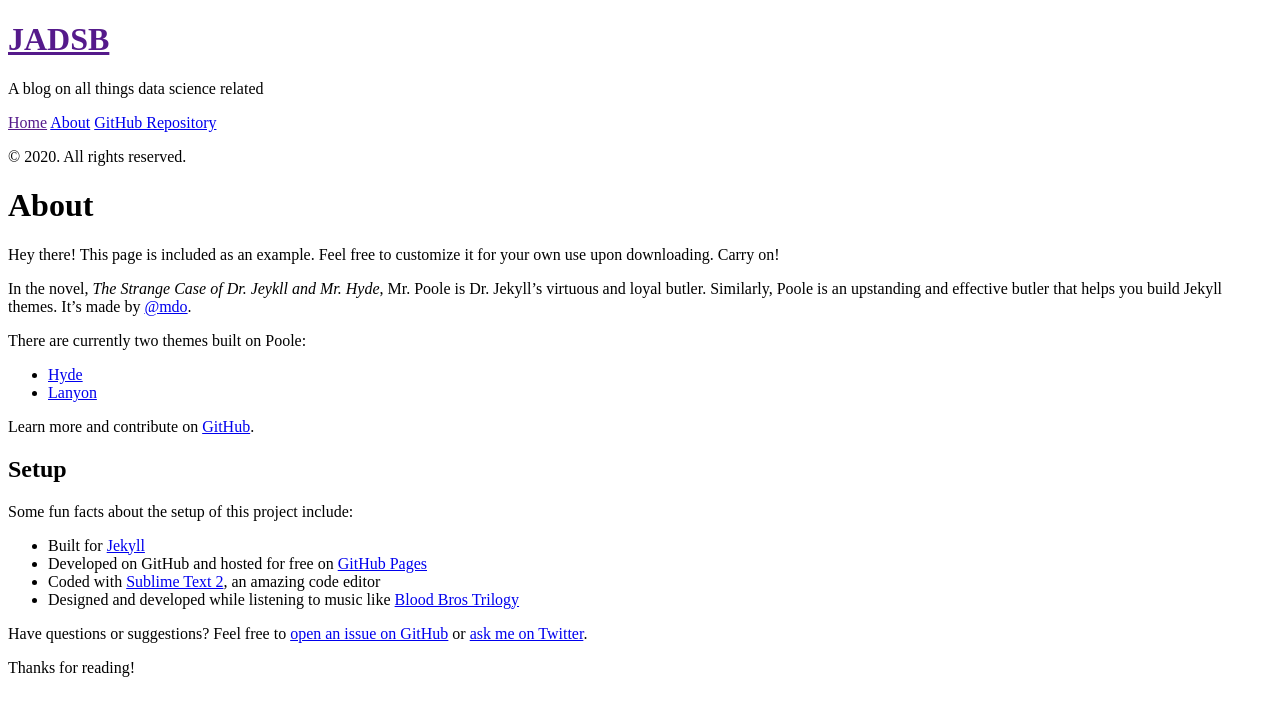
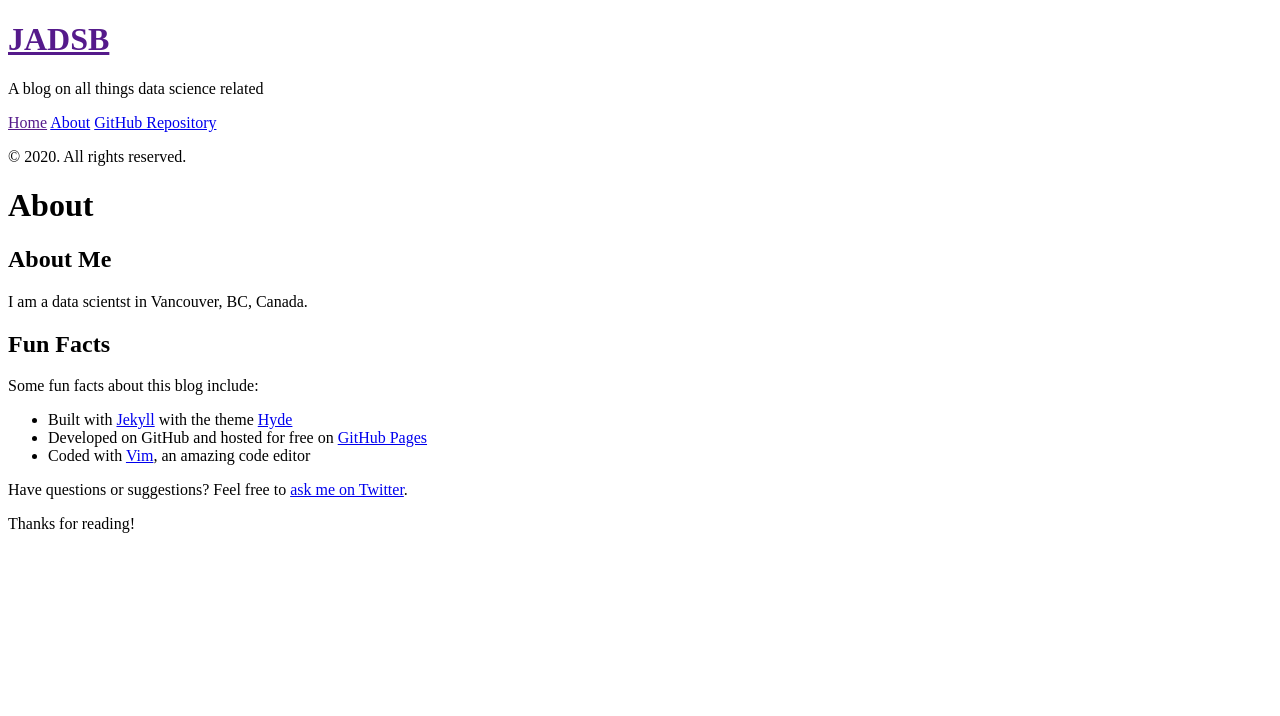
Before and after one commit to Saltwater-City/bslc.github.io, a Jekyll site: the page built from about.md, in a window 1280 px wide. Shown: the top 716 px of the page. Built offline with Jekyll 4.4.1, drawn with Linux system fonts in a browser that asks for light colours; Markdown is read by kramdown in place of the engine named in the settings.

Commit message:
added comment and changed the about page

```diff
--- a/_config.yml
+++ b/_config.yml
@@ -11,7 +11,7 @@ title:            JADSB
 tagline:          'Just Another Data Science Blog'
 description:      'A blog on all things data science related'
 # 'A brazen two-column <a href="http://jekyllrb.com" target="_blank">Jekyll</a> theme that pairs a prominent sidebar with uncomplicated content. Made by <a href="https://twitter.com/mdo" target="_blank">@mdo</a>.'
-url:              http://hyde.getpoole.com
+url:              http://bslc.github.io
 baseurl:          /
 
 author:
--- a/_includes/sidebar.html
+++ b/_includes/sidebar.html
@@ -1,3 +1,4 @@
+<!-- This page controls the side bar of the site -->
 <div class="sidebar">
   <div class="container sidebar-sticky">
     <div class="sidebar-about">
--- a/about.md
+++ b/about.md
@@ -3,6 +3,7 @@ layout: page
 title: About
 ---
 
+<!--
 <p class="message">
   Hey there! This page is included as an example. Feel free to customize it for your own use upon downloading. Carry on!
 </p>
@@ -11,20 +12,20 @@ In the novel, *The Strange Case of Dr. Jeykll and Mr. Hyde*, Mr. Poole is Dr. Je
 
 There are currently two themes built on Poole:
 
-* [Hyde](http://hyde.getpoole.com)
 * [Lanyon](http://lanyon.getpoole.com)
 
 Learn more and contribute on [GitHub](https://github.com/poole).
+-->
+## About Me
+I am a data scientst in Vancouver, BC, Canada.
+## Fun Facts
 
-## Setup
+Some fun facts about this blog include:
 
-Some fun facts about the setup of this project include:
+* Built with [Jekyll](http://jekyllrb.com) with the theme [Hyde](http://hyde.getpoole.com)
+* Developed on GitHub and hosted for free on [GitHub Pages](https://pages.github.com)
+* Coded with [Vim](https://www.vim.org/), an amazing code editor
 
-* Built for [Jekyll](http://jekyllrb.com)
-* Developed on GitHub and hosted for free on [GitHub Pages](https://pages.github.com)
-* Coded with [Sublime Text 2](http://sublimetext.com), an amazing code editor
-* Designed and developed while listening to music like [Blood Bros Trilogy](https://soundcloud.com/maddecent/sets/blood-bros-series)
-
-Have questions or suggestions? Feel free to [open an issue on GitHub](https://github.com/poole/issues/new) or [ask me on Twitter](https://twitter.com/mdo).
+Have questions or suggestions? Feel free to [ask me on Twitter](https://twitter.com/bslc).
 
 Thanks for reading!
```
